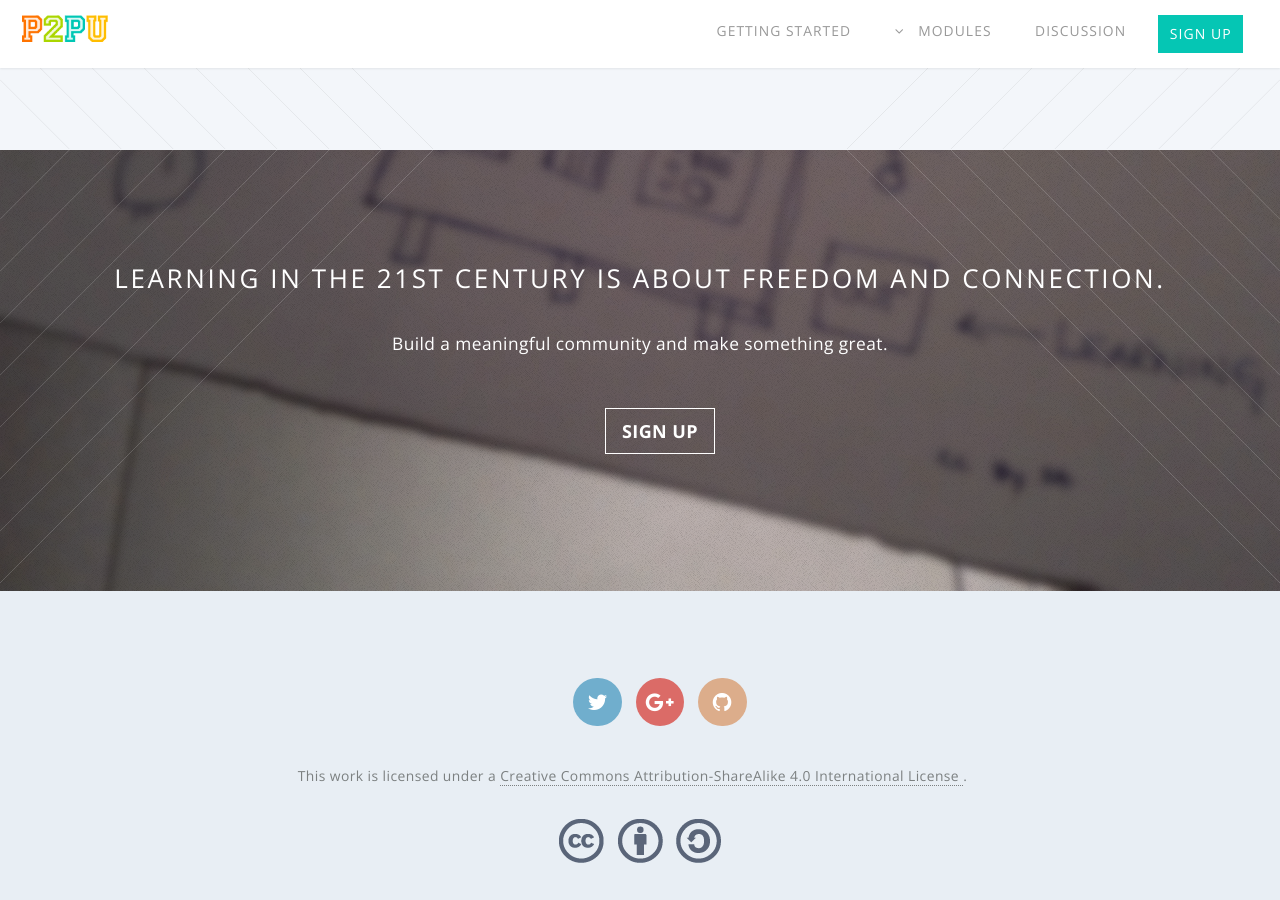
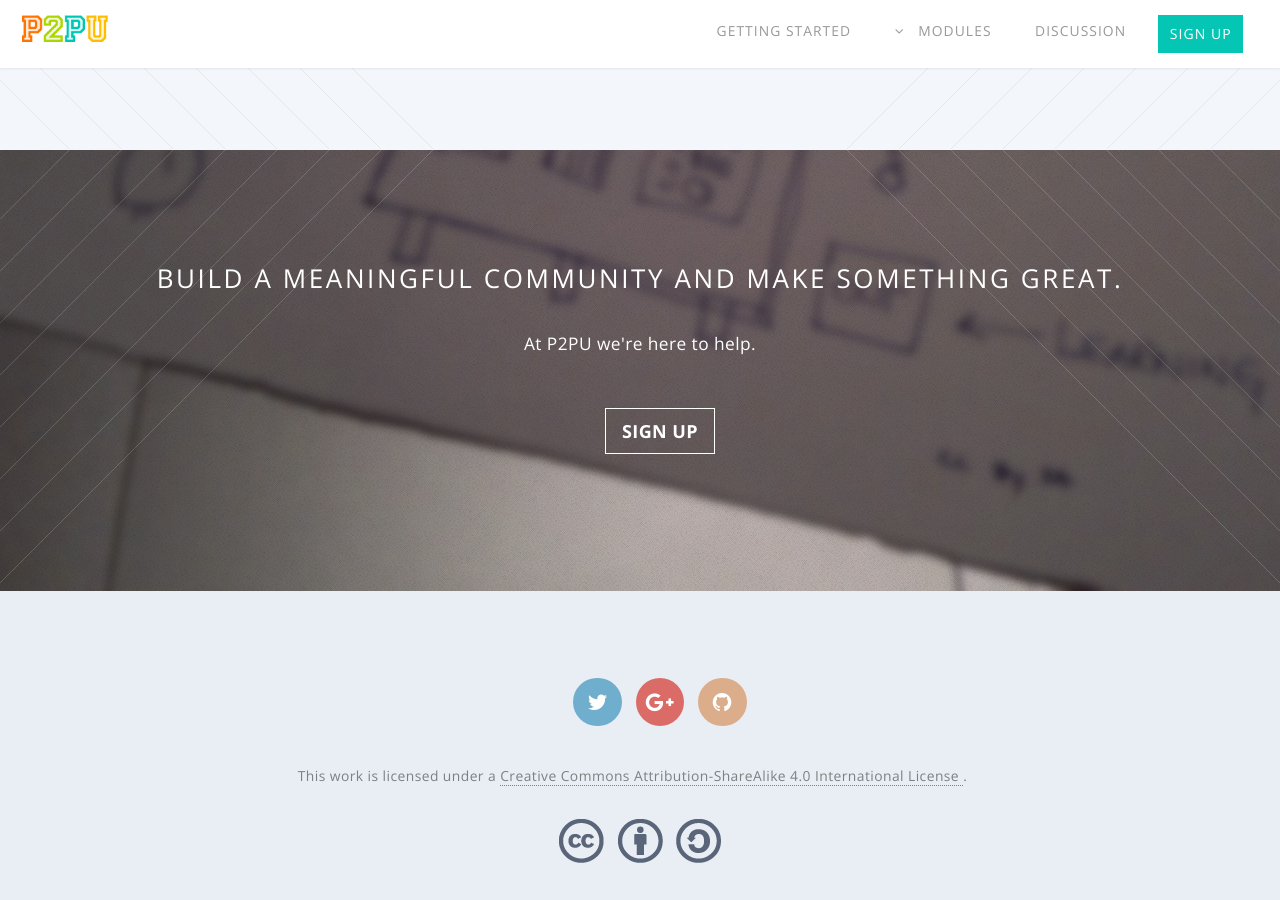
Before and after one commit to p2pu/social-learning-course, a Jekyll site: the page built from index.html, in a window 1280 px wide and 900 px high, scrolled down 2942 px. Built offline with Jekyll 4.4.1, drawn with Linux system fonts in a browser that asks for light colours; nearby versions of some CDN libraries; Markdown is read by kramdown in place of the engine named in the settings.

Commit message:
Update index.

```diff
--- a/index.html
+++ b/index.html
@@ -88,9 +88,9 @@ body-class: "index"
 <section id="cta">
 
 	<header>
-		<h2><strong>Learning in the 21st century is about freedom and connection.</strong></h2>
+		<h2><strong>Build a meaningful community and make something great.</strong></h2>
 
-		<p>Build a meaningful community and make something great.</p>
+		<p>At P2PU we're here to help.</p>
 	</header>
 	<footer>
 		<ul class="buttons">
```
